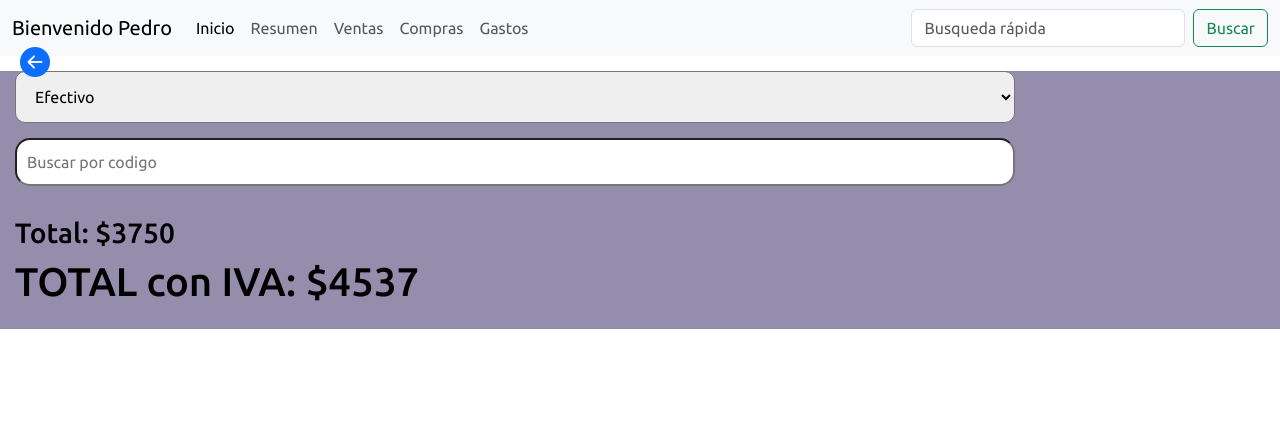
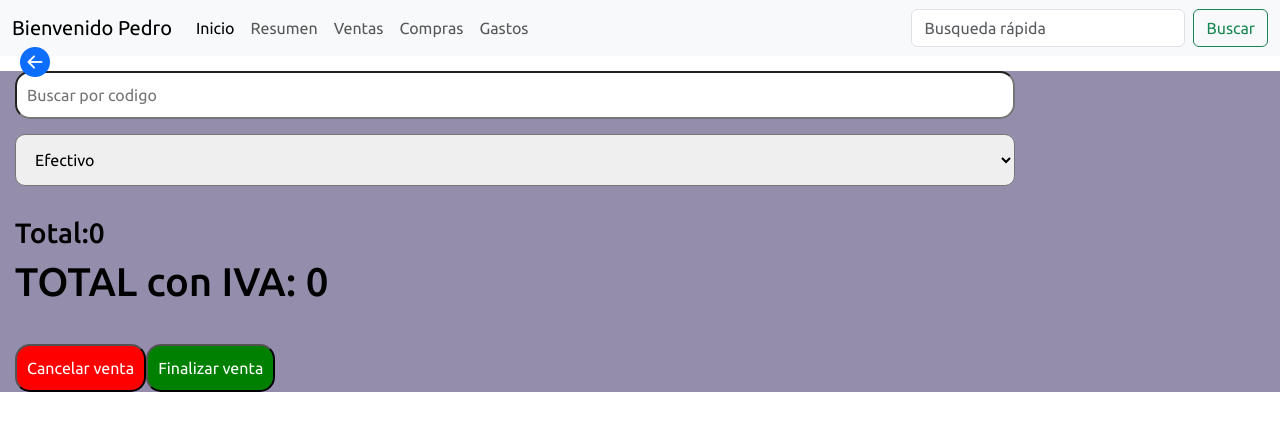
Before and after one commit to ignaciobecher/AppGestionFront, a Vue app: page /sales in a window 1280 px wide. Shown: the top 430 px of the page. Built offline with nearby package versions, Linux system fonts and the light colour scheme.

Commit message:
sales done

```diff
--- a/src/pages/salesPage.vue
+++ b/src/pages/salesPage.vue
@@ -1,13 +1,6 @@
 <template>
   <div class="sales-container">
     <div class="left-container">
-      <backBtn style="position: absolute; top: 40px"></backBtn>
-       <productComponent v-for="(product, index) in carrito" :key="index">
-        <template v-slot:name>{{ product.name }}</template>
-        <template v-slot:quantity>{{ product.description }}</template>
-        <template v-slot:price>{{ product._id }}</template>
-      </productComponent>
-      <methodsComponent></methodsComponent>
       <div class="inputClass">
         <input
           v-model="barcode"
@@ -18,9 +11,32 @@
           id=""
         />
       </div>
+      <backBtn style="position: absolute; top: 40px"></backBtn>
+      <productComponent v-for="(product, index) in carrito" :key="index">
+        <template v-slot:name>{{ product.name }}</template>
+        <template v-slot:quantity>{{ product.description }}</template>
+        <template v-slot:price>{{ product.sellPrice }}</template>
+      </productComponent>
+      <methodsComponent></methodsComponent>
+
       <div class="total">
-        <h3>Total: $3750</h3>
-        <h1>TOTAL con IVA: $4537</h1>
+        <h3>Total:{{ total }}</h3>
+        <h1>TOTAL con IVA: {{ total * 1.21 }}</h1>
+      </div>
+
+      <div class="saleBtn">
+        <input
+          @click="cancelSale"
+          style="color: white; background-color: red"
+          type="submit"
+          value="Cancelar venta"
+        />
+        <input
+          @click="createSale"
+          style="color: white; background-color: green"
+          type="submit"
+          value="Finalizar venta"
+        />
       </div>
     </div>
   </div>
@@ -43,18 +59,80 @@ export default {
       productsIds: [],
       barcode: "",
       carrito: [],
+      total: 0,
     };
   },
   methods: {
     async getProductBybarCode(barCode) {
-      const response = await axios.get(
-        `http://localhost:3000/products/barcode/${barCode}/search/658d8588178988d3ebf2db86`
-      );
-      const productoEncontrado=response.data
-      this.carrito.push(productoEncontrado)
-      console.log(this.carrito);
-      this.barcode=''
-    }
+      try {
+        const response = await axios.get(
+          `http://localhost:3000/products/barcode/${barCode}/search/658d8588178988d3ebf2db86`
+        );
+        this.barcode = "";
+
+        if (response && response.data) {
+          const productoEncontrado = response.data;
+
+          if (productoEncontrado) {
+            this.carrito.push(productoEncontrado);
+
+            if (productoEncontrado.sellPrice !== undefined) {
+              this.total += productoEncontrado.sellPrice;
+            }
+
+            if (productoEncontrado._id !== undefined) {
+              this.productsIds.push(productoEncontrado._id);
+            }
+
+            if (productoEncontrado === undefined) {
+            }
+          } else {
+            console.log("El producto no fue encontrado.");
+          }
+        } else {
+          console.log("La respuesta no contiene datos válidos.");
+        }
+      } catch (error) {
+        console.error("Error al obtener el producto:", error);
+      }
+    },
+    async createSale() {
+      try {
+        let arrayOfIds = [];
+        for (const product of this.productsIds) {
+          arrayOfIds.push(product);
+        }
+        if (this.carrito.length === 0) {
+          console.log("Carrito vacio");
+
+          return;
+        }
+        this.carrito = [];
+        this.total = 0;
+        this.productsIds = [];
+
+        const sale = await axios.post("http://localhost:3000/sales", {
+          total: this.total,
+          businessId: "658d8588178988d3ebf2db86",
+          productIds: arrayOfIds,
+        });
+        if (sale) {
+          console.log("Venta exitosa");
+        }
+      } catch (error) {
+        console.log("Error:", error);
+      }
+    },
+    cancelSale() {
+      try {
+        this.carrito = [];
+        this.total = 0;
+        this.productsIds = [];
+        console.log("Venta cancelada");
+      } catch (error) {
+        console.log(error);
+      }
+    },
   },
 };
 </script>
@@ -79,4 +157,12 @@ export default {
   padding: 10px;
   width: 80%;
 }
+
+.saleBtn {
+  margin: 15px;
+}
+.saleBtn input {
+  border-radius: 15px;
+  padding: 10px;
+}
 </style>
```
